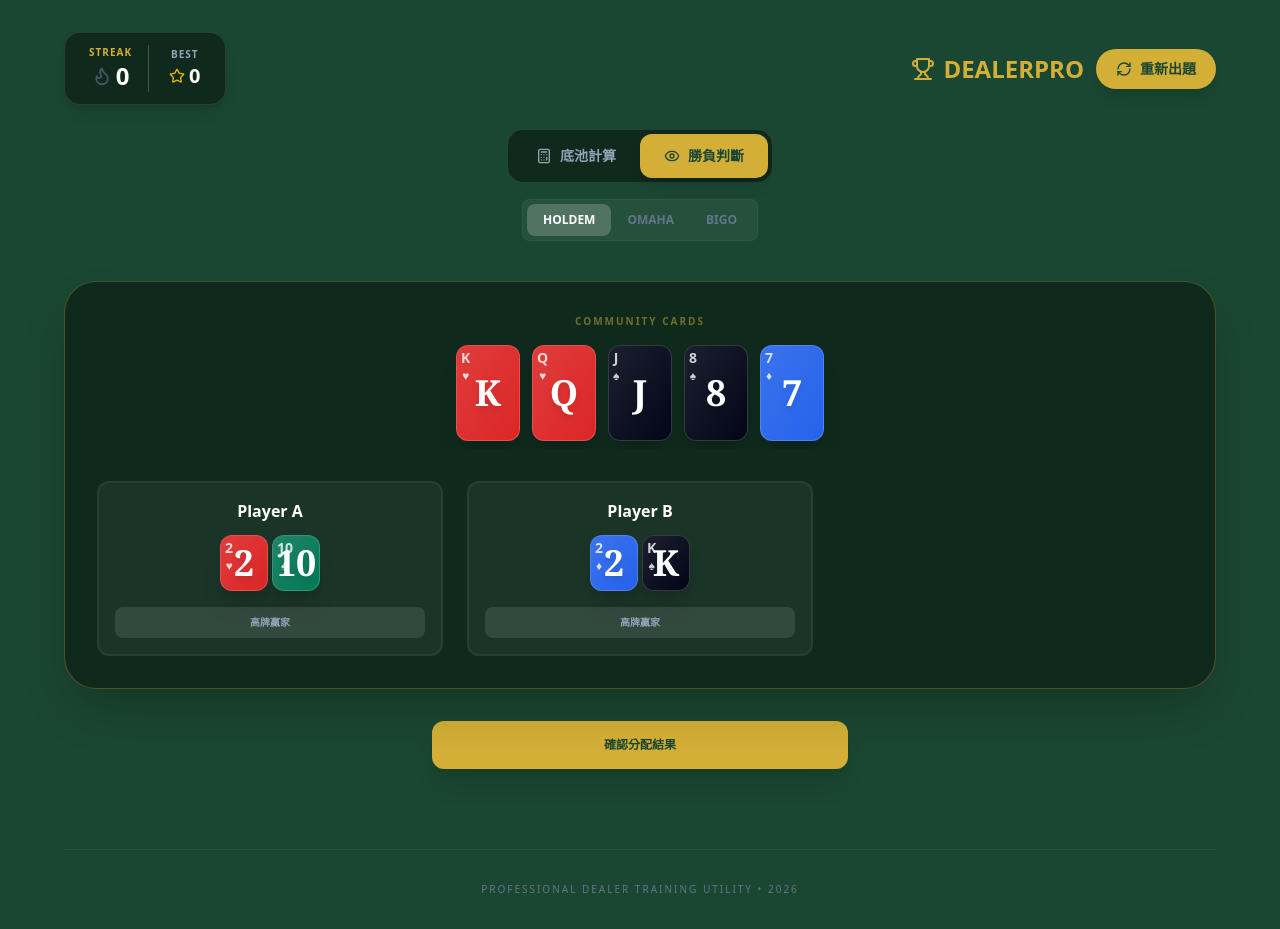
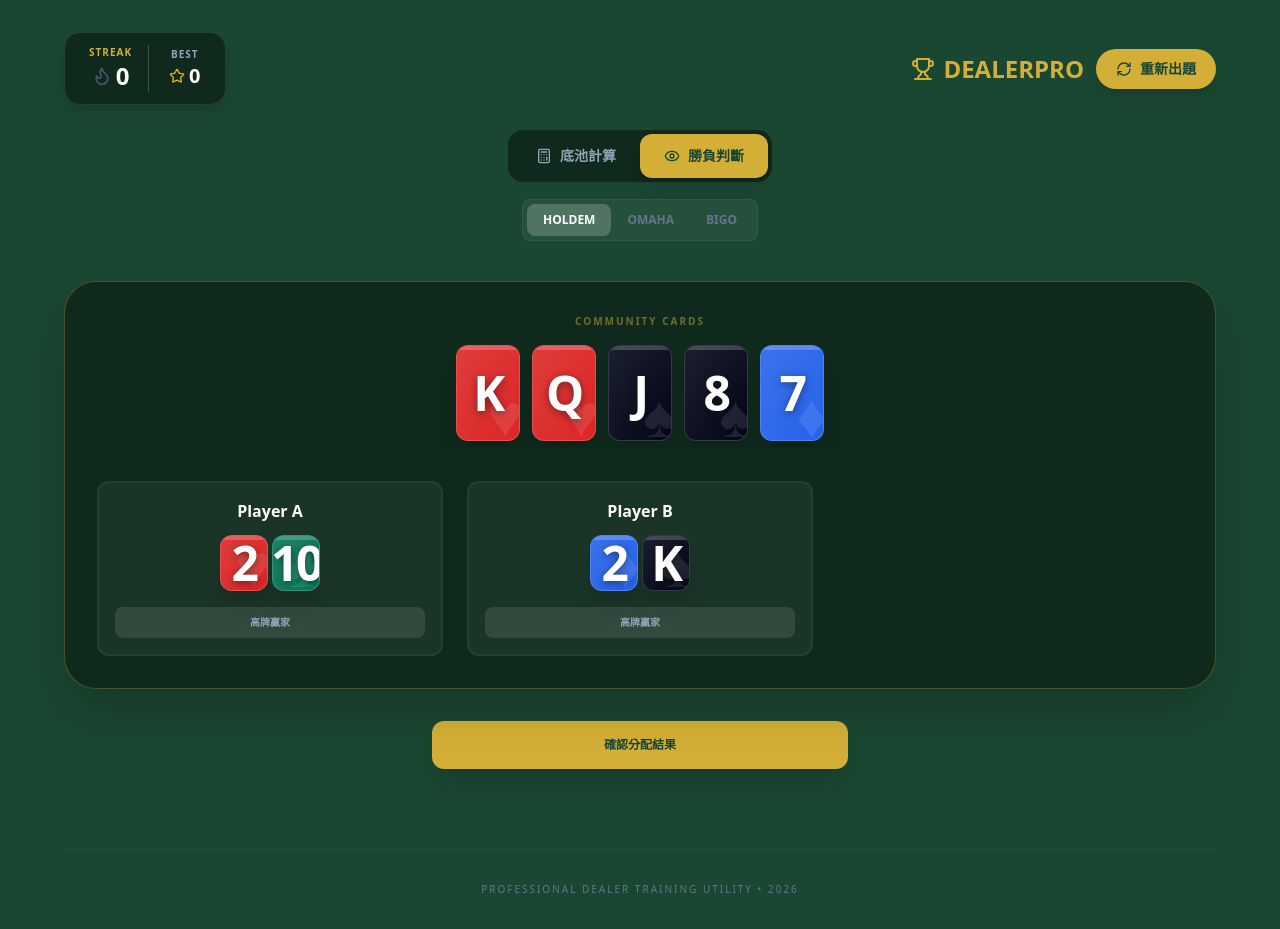
Before and after one commit to Leon-cypher/dealerpractice, a React (Vite) app: page / in a window 1280 px wide. Both pictures are taken after a click on the button "勝負判斷". Built offline with nearby package versions, Linux system fonts and the light colour scheme; the HTML template or start-up script is replaced by a standard one.

Commit message:
UI: redesign poker cards with giant digital font and cleaner layout

```diff
--- a/src/App.tsx
+++ b/src/App.tsx
@@ -42,13 +42,19 @@ const PokerCard: React.FC<{ card: PokerLogic.Card; hidden?: boolean; className?:
         className
       )}
     >
-      <div className="absolute top-0.5 left-1 flex flex-col items-center leading-none opacity-80">
-        <span className="text-[8px] sm:text-[10px] md:text-sm font-black text-white">{card.rank}</span>
-        <span className="text-[6px] sm:text-[8px] md:text-xs text-white">{config.symbol}</span>
+      {/* 背景花色水印 */}
+      <div className="absolute -bottom-1 -right-1 text-white/10 text-3xl sm:text-4xl md:text-6xl font-black select-none pointer-events-none">
+        {config.symbol}
       </div>
-      <div className="text-xl sm:text-2xl md:text-4xl font-black text-white drop-shadow-md select-none font-serif">
+
+      {/* 中央巨大字樣 */}
+      <div className="text-2xl sm:text-3xl md:text-5xl font-black text-white drop-shadow-[0_2px_4px_rgba(0,0,0,0.5)] select-none tracking-tighter">
         {card.rank}
       </div>
+
+      {/* 頂部裝飾線條 */}
+      <div className="absolute top-0 left-0 right-0 h-0.5 md:h-1 bg-white/20"></div>
+
       <div className="absolute inset-0 bg-gradient-to-br from-white/10 to-transparent pointer-events-none"></div>
     </div>
   );
```
